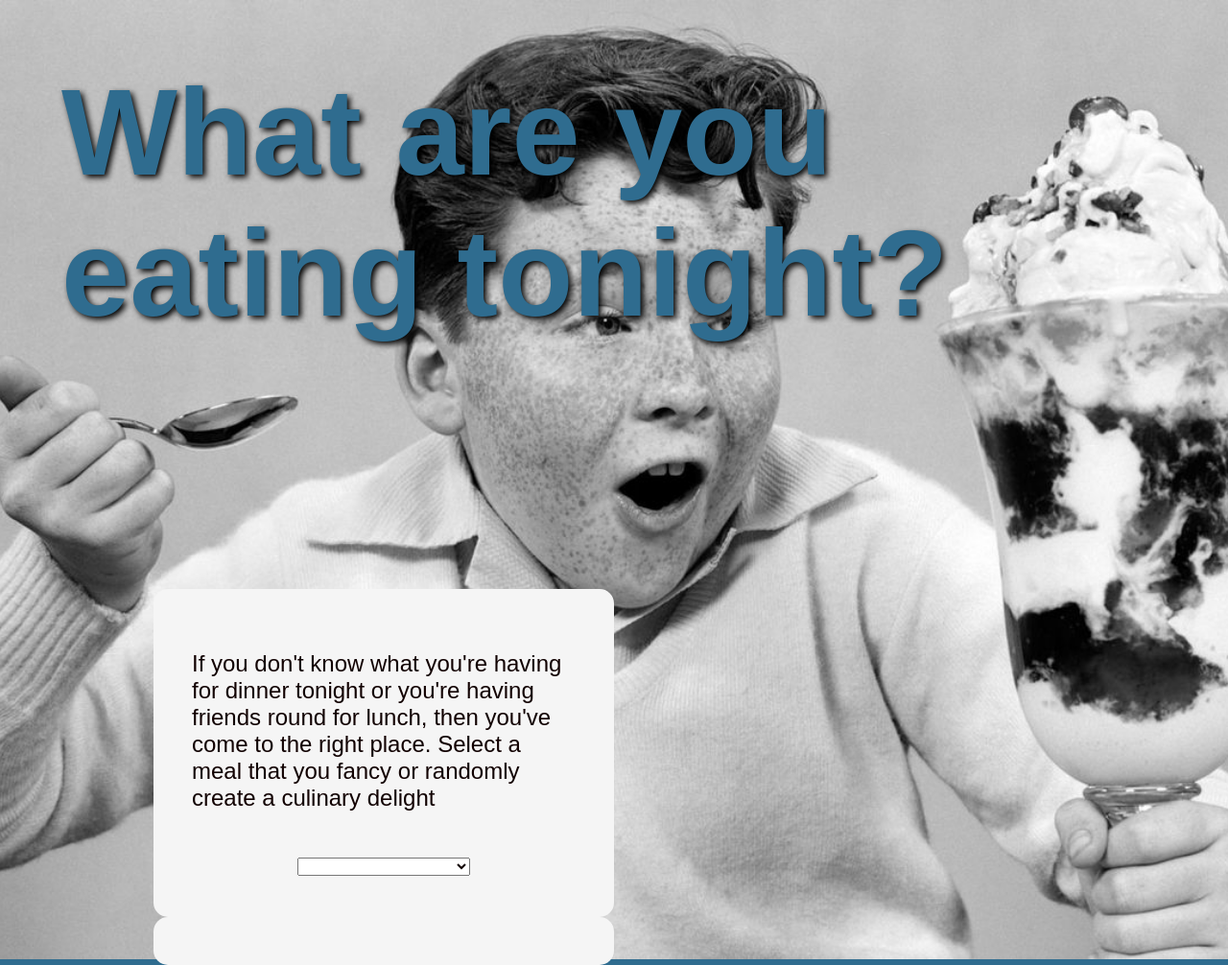
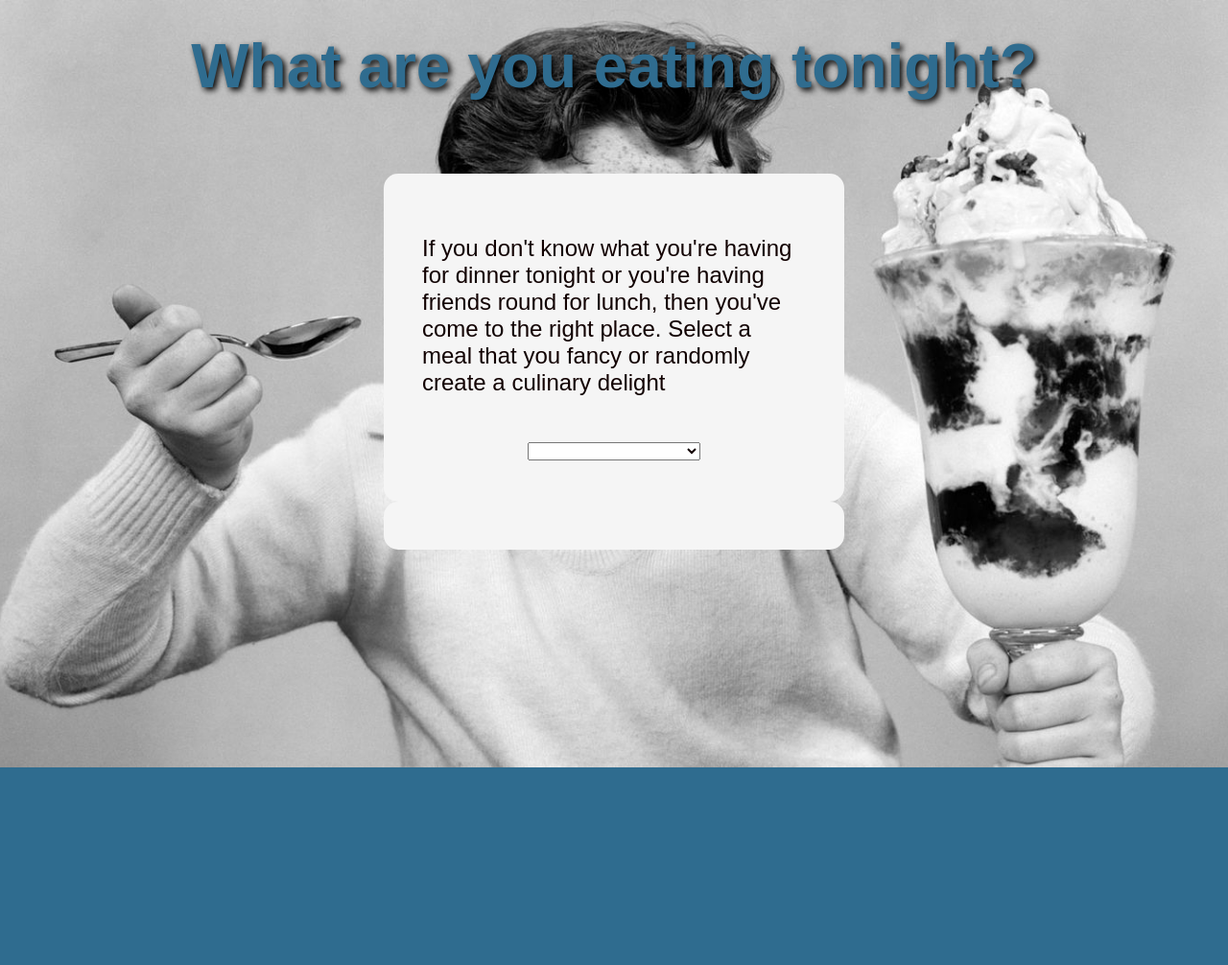
Before and after one commit to Stujaymo/Meals-and-pics, a plain HTML site: page index.html in a window 1280 px wide. Shown: the whole page at 96% size. After the commit the page ends 800 px from the top, so only its background shows below. Drawn offline with Linux system fonts and the light colour scheme; a script that the page names is missing.

Commit message:
changes to CSS h1

```diff
--- a/Style.css
+++ b/Style.css
@@ -13,13 +13,12 @@ html,body{
 }
 
 h1{
-    font-size: 8em;
-    margin: 0;
-    margin-bottom: 1.5em;
+    font-size: 4em;
+    text-align: center;
+    margin-top: auto;
     padding: 0.5em;
+    color: rgb(47, 108, 143);
     text-shadow: 3px 3px 6px #000000;
-    color: rgb(47, 108, 143);
-
 }
 
 p{
@@ -30,7 +29,7 @@ p{
 #bg{
     background-image: url(ice-cream.jpg);
     background:url(ice-cream.jpg);
-    height:125%;
+    height:100%;
     background-position:center;
     background-repeat: no-repeat;
     background-size: cover;
@@ -39,8 +38,8 @@ p{
 .panel{
     width: 35%;
     height:auto;
-    margin-left:10em;
-    margin-right:2em;
+    margin-left:auto;
+    margin-right:auto;
     background-color:whitesmoke;
     padding: 1em;
     border-radius: 15px;
--- a/index.html
+++ b/index.html
@@ -1,23 +1,31 @@
-<!--
-    Author: Stuart Roberts
- -->
 <!DOCTYPE html>
 <html lang="en">
 
 <head>
-   <title>Food</title>
+
+   <meta charset="UTF-8">
+   <meta name="viewport" content="width=device-width, initial-scale=1.0">
+   <meta http-equiv="X-UA-Compatible" content="ie=edge">
+   <meta name="description"
+      content="A place where you can easily find what you want to eat without having to think too hard!">
    <link rel="stylesheet" href="style.css"> <!-- This line  -->
-   <meta charset="UTF-8">
+   <title>Meal Options</title>
+
 </head>
 
 <body>
+
    <div id="bg">
+
       <h1>What are you eating tonight?</h1>
+
       <div class="panel">
+
          <p>If you don't know what you're having for dinner tonight or you're having friends round for lunch, then
-            you've come to the right place. Select a meal that you fancy or randomly create a culinary delight
-         </p>
+            you've come to the right place. Select a meal that you fancy or randomly create a culinary delight</p>
+
          <select name="meals" id="meal-list"></select>
+
       </div>
       <div class="panel">
          <img id="ice-cream-image"></img>
```
